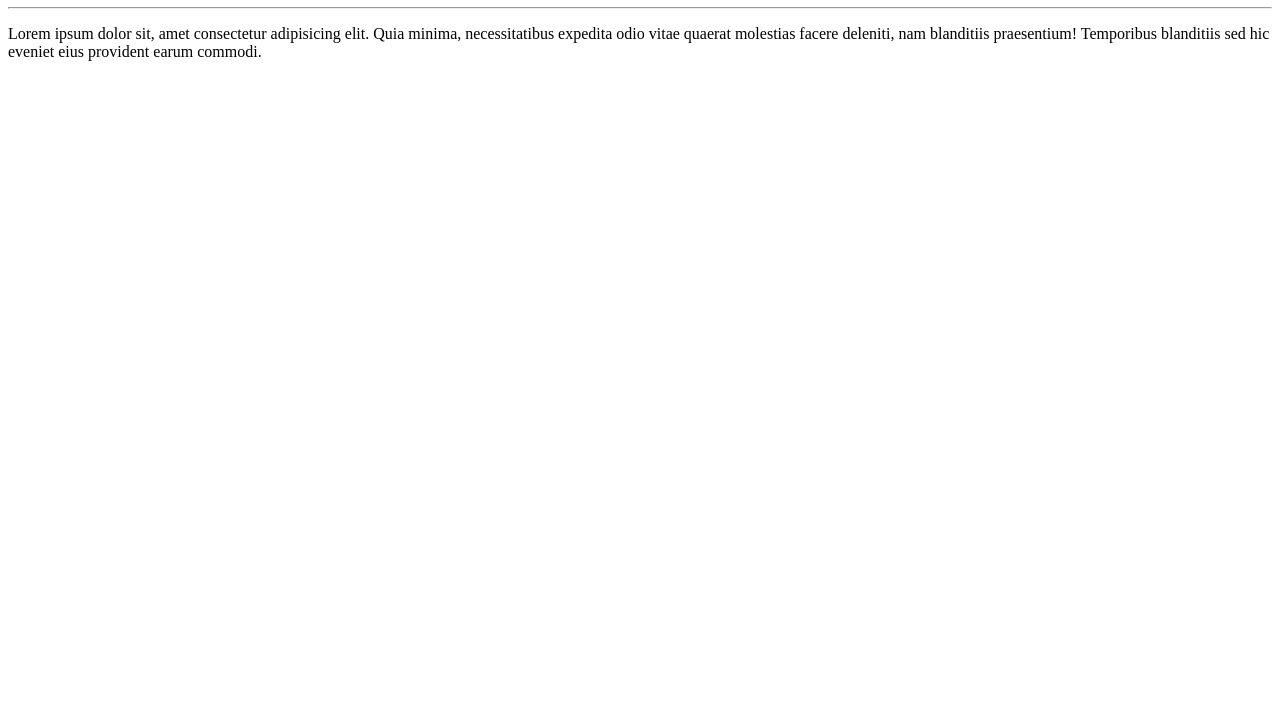
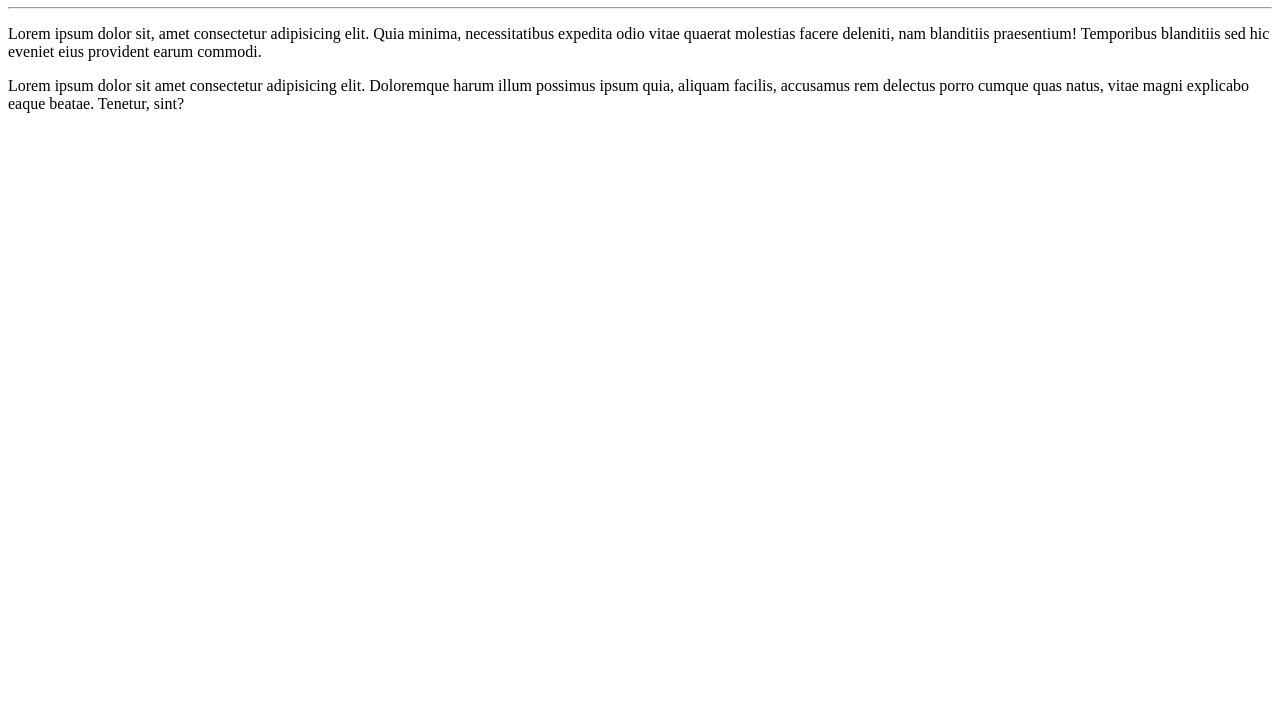
Before and after one commit to ftscda/olamundo, a plain HTML site: page site-exemplo/index.html in a window 1280 px wide. Shown: the part 73-800 px from the top of the page. Drawn offline with Linux system fonts and the light colour scheme.

Commit message:
Adicionei um paragrafo

```diff
--- a/site-exemplo/index.html
+++ b/site-exemplo/index.html
@@ -10,5 +10,6 @@
     <h1>Olá, Mundo !</h1>
     <hr>
     <p>Lorem ipsum dolor sit, amet consectetur adipisicing elit. Quia minima, necessitatibus expedita odio vitae quaerat molestias facere deleniti, nam blanditiis praesentium! Temporibus blanditiis sed hic eveniet eius provident earum commodi.</p>
+    <p>Lorem ipsum dolor sit amet consectetur adipisicing elit. Doloremque harum illum possimus ipsum quia, aliquam facilis, accusamus rem delectus porro cumque quas natus, vitae magni explicabo eaque beatae. Tenetur, sint?</p>
 </body>
 </html>
```
